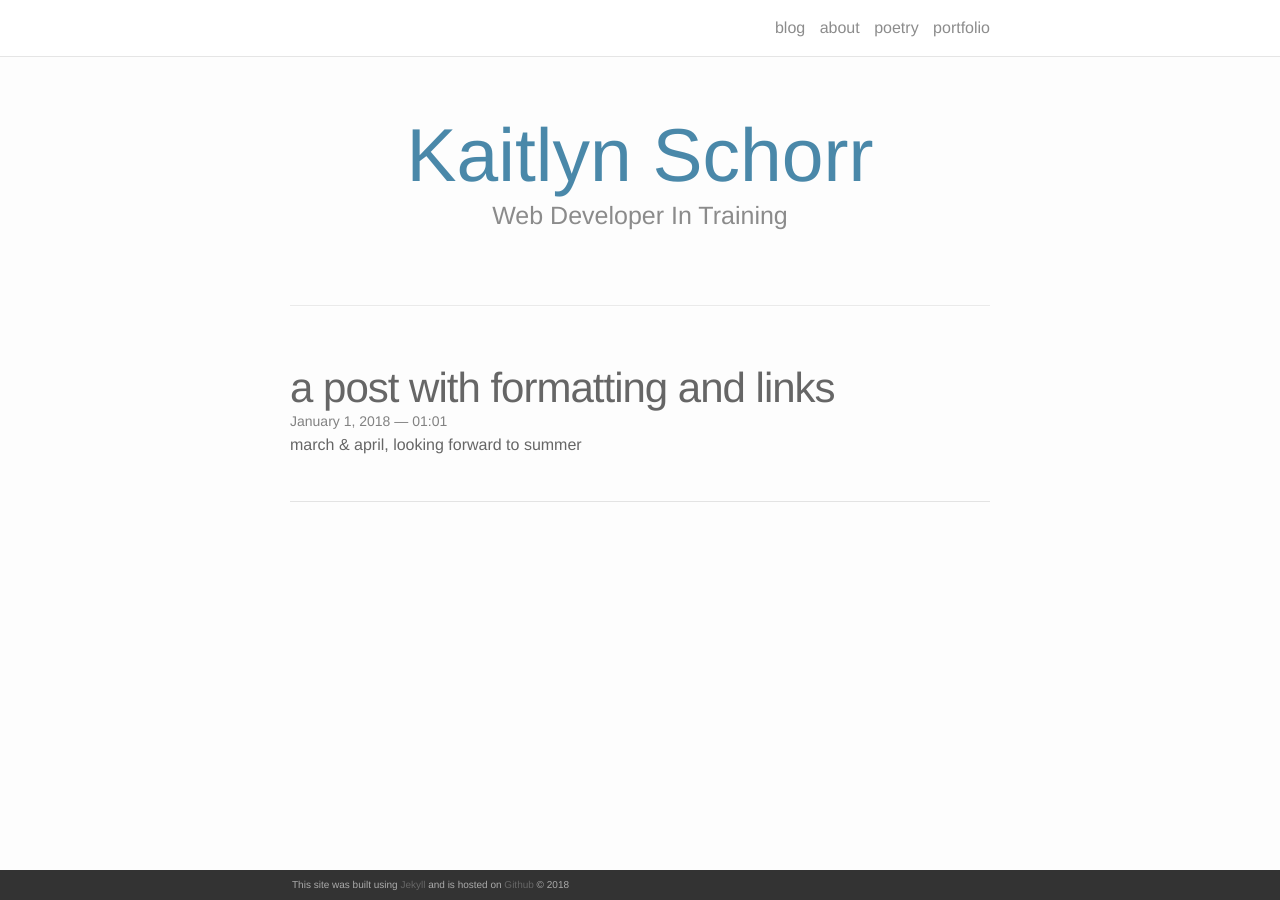
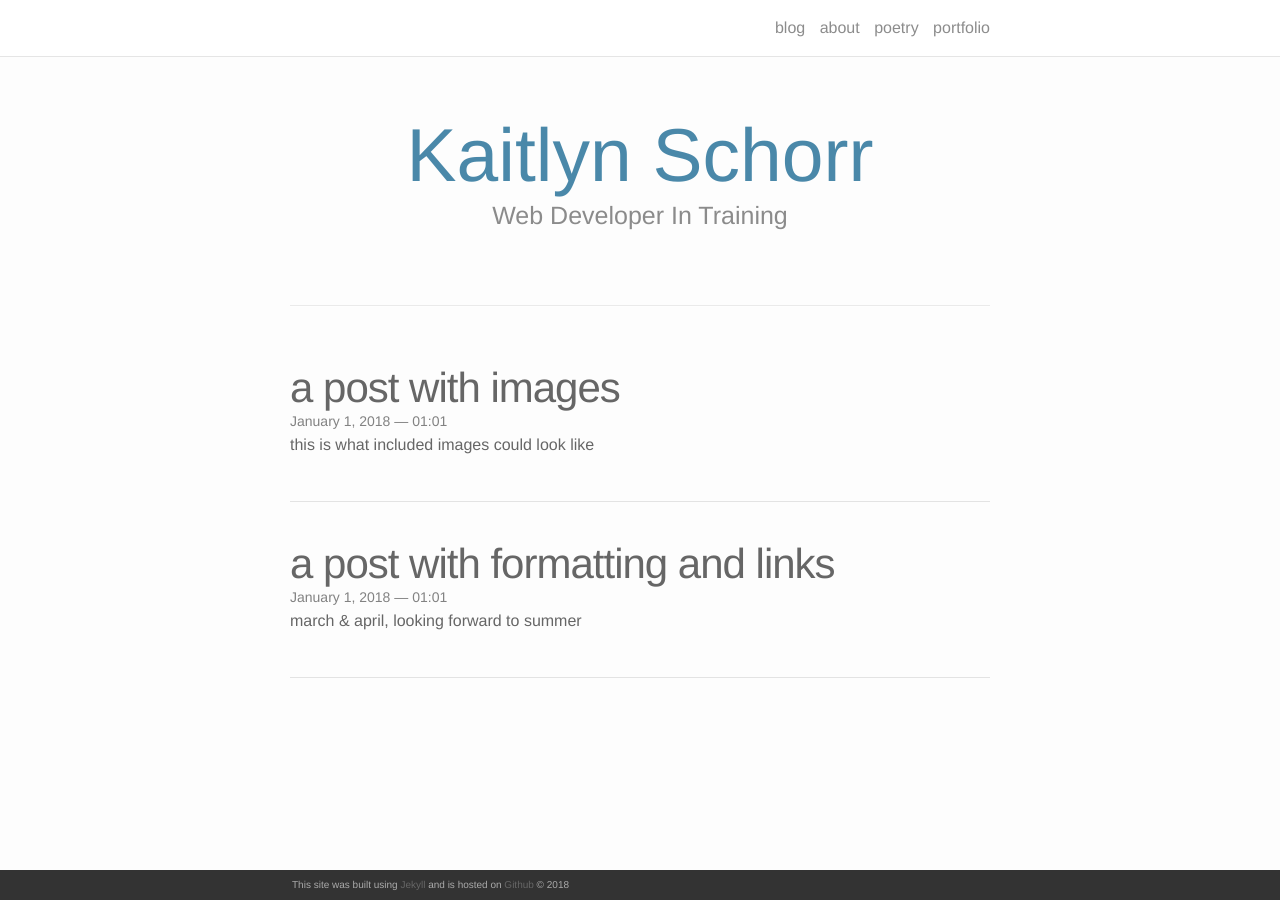
Before and after one commit to kait-schorr/kait-schorr.github.io, a Jekyll site: the page built from index.html, in a window 1280 px wide. Built offline with Jekyll 4.4.1, drawn with Linux system fonts in a browser that asks for light colours; nearby versions of some CDN libraries; the list of posts is cut into pages by our own code; a file with an impossible date is left out.

Commit message:
Update 2015-05-15-title.markdown

```diff
--- a/_posts/2015-05-15-title.markdown
+++ b/_posts/2015-05-15-title.markdown
@@ -1,7 +1,7 @@
 ---
 layout: post
 title: a post with images
-date: {}
+date: {2018-01-01 01:01:02}
 description: this is what included images could look like
 published: true
 ---
```
